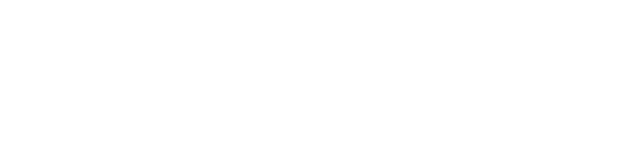
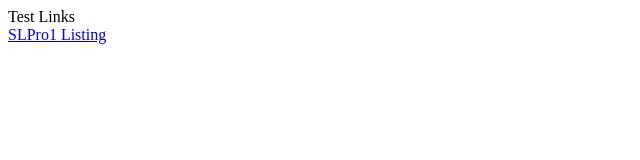
Before and after one commit to coskund/TestSite, a plain HTML site: page index.html in a window 1280 px wide. Shown: the whole page, without its empty margins (0-640 px from the left). Drawn offline with Linux system fonts and the light colour scheme.

Commit message:
SLPro list link added

```diff
--- a/index.html
+++ b/index.html
@@ -6,5 +6,9 @@
         <title>Document</title>
     </head>
     <body>
+
+        <div>Test Links</div>
+        <a href="SLPro1://Profile">SLPro1 Listing</a>
+
     </body>
 </html>
```
